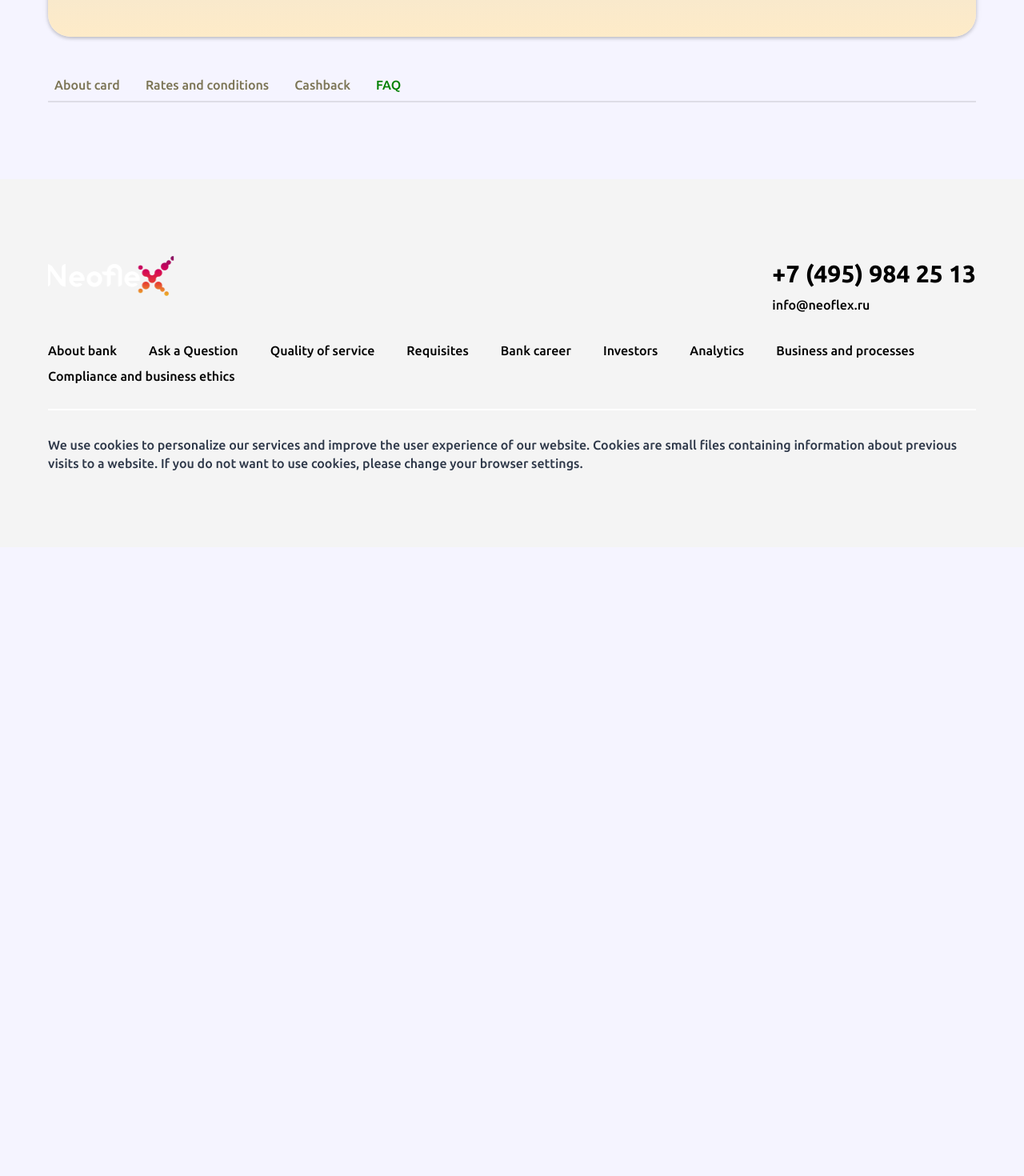
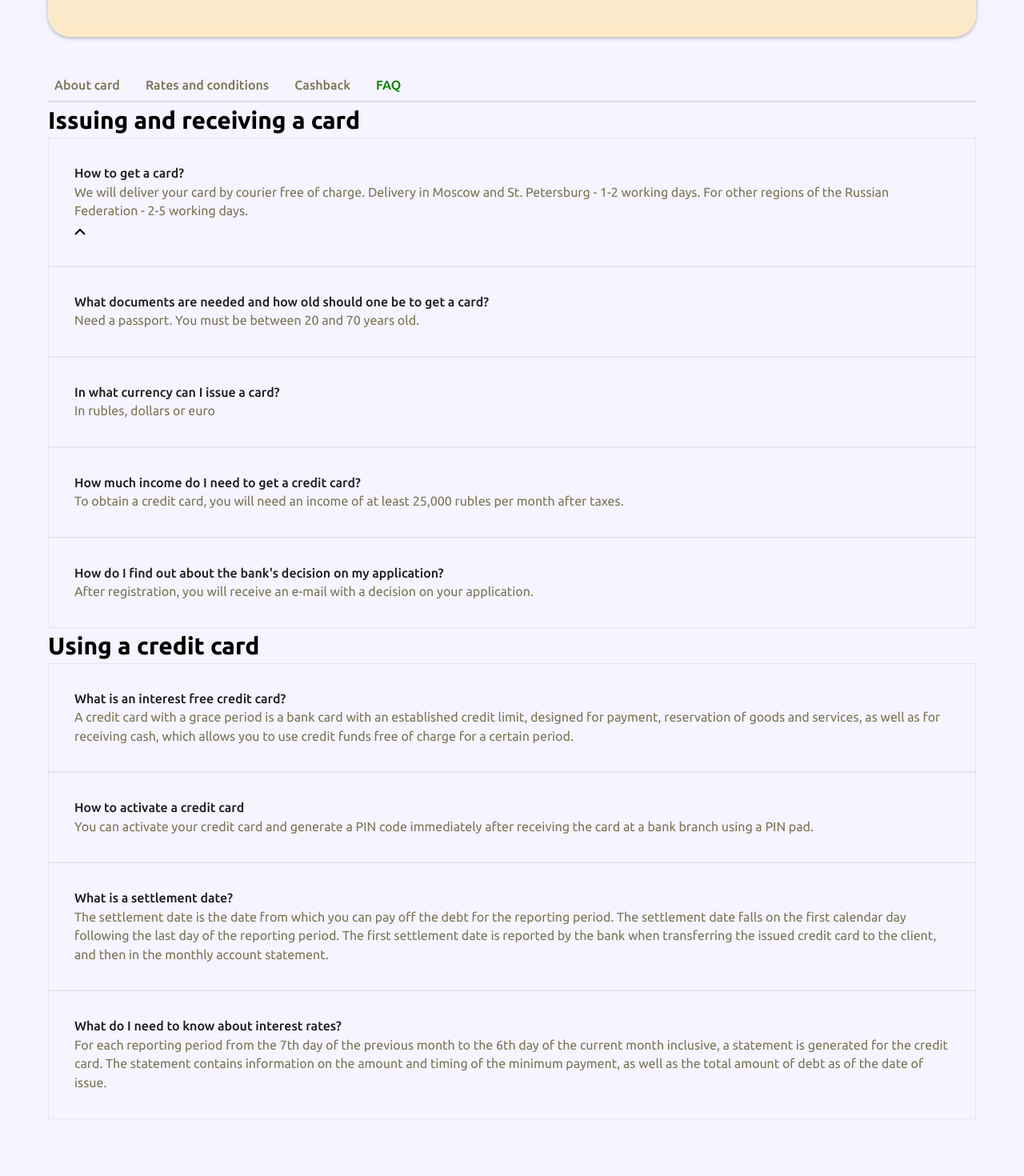
Before and after one commit to Schneegestober1/neo-bank, a React (Vite) app: page /loan/faq in a window 1280 px wide. Shown: the part 400-1870 px from the top of the page at 80% size. Before the commit the page ends 1084 px from the top, so only its background shows below. Built offline with nearby package versions, Linux system fonts and the light colour scheme.

Commit message:
<ArrowUpIcon /> was added

```diff
--- /dev/null
+++ b/src/assets/icons/ArrowUpIcon.tsx
@@ -0,0 +1,42 @@
+import { forwardRef, type Ref, type SVGProps } from 'react'
+
+const ArrowUpIcon = forwardRef<SVGSVGElement, SVGProps<SVGSVGElement>>(
+  (props, ref: Ref<SVGSVGElement>) => (
+    <>
+      <svg
+        width="0"
+        height="0"
+        style={{ position: 'absolute', width: 0, height: 0, overflow: 'hidden' }}
+        aria-hidden="true"
+        focusable="false"
+      >
+        <symbol
+          id="arrow-up"
+          viewBox="0 0 14 9"
+          fill="none"
+          xmlns="http://www.w3.org/2000/svg"
+        >
+          <path
+            d="M13 8L7 2L1 8"
+            stroke="currentColor"
+            strokeWidth="2"
+          />
+        </symbol>
+      </svg>
+
+      <svg
+        width={14}
+        height={9}
+        viewBox="0 0 14 9"
+        fill="none"
+        xmlns="http://www.w3.org/2000/svg"
+        {...props}
+        ref={ref}
+      >
+        <use href="#arrow-up" />
+      </svg>
+    </>
+  )
+)
+
+export default ArrowUpIcon
--- a/src/components/loan/CashbackBlock/CashbackBlock.tsx
+++ b/src/components/loan/CashbackBlock/CashbackBlock.tsx
@@ -22,8 +22,7 @@ const CashbackBlock = () => {
       />
       <CreditCardBenefitCard
         className={`${styles['cashback-block__card']} ${cardStyles['credit-card-benefits__card--cashback']}`}
-        title="Other purchases and payment of services and
-fines"
+        title="Other purchases and payment of services and fines"
         text="1%"
       />
       <CreditCardBenefitCard
--- a/src/components/loan/FaqBlock/FaqBlock.tsx
+++ b/src/components/loan/FaqBlock/FaqBlock.tsx
@@ -1,7 +1,98 @@
-import React from 'react'
+import ArrowUpIcon from '../../../assets/icons/ArrowUpIcon'
+import styles from '../FaqBlock/faq-block.module.scss'
 
 const FaqBlock = () => {
-  return <div></div>
+  return (
+    <section className={styles['faq-block']}>
+      <div className={styles['faq-block__container']}>
+        <div className={styles['faq-block__category']}>
+          <h3 className={styles['faq-block__title']}>Issuing and receiving a card</h3>
+          <div className={styles['faq-block__list']}>
+            <div className={styles['faq-block__item']}>
+              <p className={styles['faq-block__question']}>How to get a card?</p>
+              <p className={styles['faq-block__answer']}>
+                We will deliver your card by courier free of charge. Delivery in Moscow and St.
+                Petersburg - 1-2 working days. For other regions of the Russian Federation - 2-5
+                working days.
+              </p>
+              <ArrowUpIcon />
+            </div>
+            <div className={styles['faq-block__item']}>
+              <p className={styles['faq-block__question']}>
+                What documents are needed and how old should one be to get a card?
+              </p>
+              <p className={styles['faq-block__answer']}>
+                Need a passport. You must be between 20 and 70 years old.
+              </p>
+            </div>
+            <div className={styles['faq-block__item']}>
+              <p className={styles['faq-block__question']}>In what currency can I issue a card?</p>
+              <p className={styles['faq-block__answer']}>In rubles, dollars or euro</p>
+            </div>
+            <div className={styles['faq-block__item']}>
+              <p className={styles['faq-block__question']}>
+                How much income do I need to get a credit card?
+              </p>
+              <p className={styles['faq-block__answer']}>
+                To obtain a credit card, you will need an income of at least 25,000 rubles per month
+                after taxes.
+              </p>
+            </div>
+            <div className={styles['faq-block__item']}>
+              <p className={styles['faq-block__question']}>
+                How do I find out about the bank's decision on my application?
+              </p>
+              <p className={styles['faq-block__answer']}>
+                After registration, you will receive an e-mail with a decision on your application.
+              </p>
+            </div>
+          </div>
+        </div>
+
+        <div className={styles['faq-block__category']}>
+          <h3 className={styles['faq-block__title']}>Using a credit card</h3>
+          <div className={styles['faq-block__list']}>
+            <div className={styles['faq-block__item']}>
+              <p className={styles['faq-block__question']}>What is an interest free credit card?</p>
+              <p className={styles['faq-block__answer']}>
+                A credit card with a grace period is a bank card with an established credit limit,
+                designed for payment, reservation of goods and services, as well as for receiving
+                cash, which allows you to use credit funds free of charge for a certain period.
+              </p>
+            </div>
+            <div className={styles['faq-block__item']}>
+              <p className={styles['faq-block__question']}>How to activate a credit card</p>
+              <p className={styles['faq-block__answer']}>
+                You can activate your credit card and generate a PIN code immediately after
+                receiving the card at a bank branch using a PIN pad.
+              </p>
+            </div>
+            <div className={styles['faq-block__item']}>
+              <p className={styles['faq-block__question']}>What is a settlement date?</p>
+              <p className={styles['faq-block__answer']}>
+                The settlement date is the date from which you can pay off the debt for the
+                reporting period. The settlement date falls on the first calendar day following the
+                last day of the reporting period. The first settlement date is reported by the bank
+                when transferring the issued credit card to the client, and then in the monthly
+                account statement.
+              </p>
+            </div>
+            <div className={styles['faq-block__item']}>
+              <p className={styles['faq-block__question']}>
+                What do I need to know about interest rates?
+              </p>
+              <p className={styles['faq-block__answer']}>
+                For each reporting period from the 7th day of the previous month to the 6th day of
+                the current month inclusive, a statement is generated for the credit card. The
+                statement contains information on the amount and timing of the minimum payment, as
+                well as the total amount of debt as of the date of issue.
+              </p>
+            </div>
+          </div>
+        </div>
+      </div>
+    </section>
+  )
 }
 
 export default FaqBlock
--- a/src/components/loan/FaqBlock/faq-block.module.scss
+++ b/src/components/loan/FaqBlock/faq-block.module.scss
@@ -0,0 +1,27 @@
+@use '../../../styles/color-palette.scss' as *;
+@use '../../../styles/mixins.scss' as *;
+
+.faq-block {
+  &__item {
+    padding: 32px;
+    border: 1px solid $gray-10;
+  }
+  &__title {
+    font-weight: 700;
+    font-size: 1.875rem;
+    line-height: 147%;
+    color: $black-0;
+  }
+  &__question {
+    font-weight: 500;
+    font-size: 1rem;
+    line-height: 147%;
+    color: $black-2;
+  }
+  &__answer {
+    font-weight: 400;
+    font-size: 1rem;
+    line-height: 147%;
+    color: $brown-1;
+  }
+}
--- a/src/styles/color-palette.scss
+++ b/src/styles/color-palette.scss
@@ -28,6 +28,7 @@ $gray-6: #cbd5e0c7;
 $gray-7: #eaecee;
 $gray-8: #7f92acb2;
 $gray-9: #434343;
+$gray-10: #E2E8F0;
 
 // Orange
 $orange-1: #eb801d;
```
